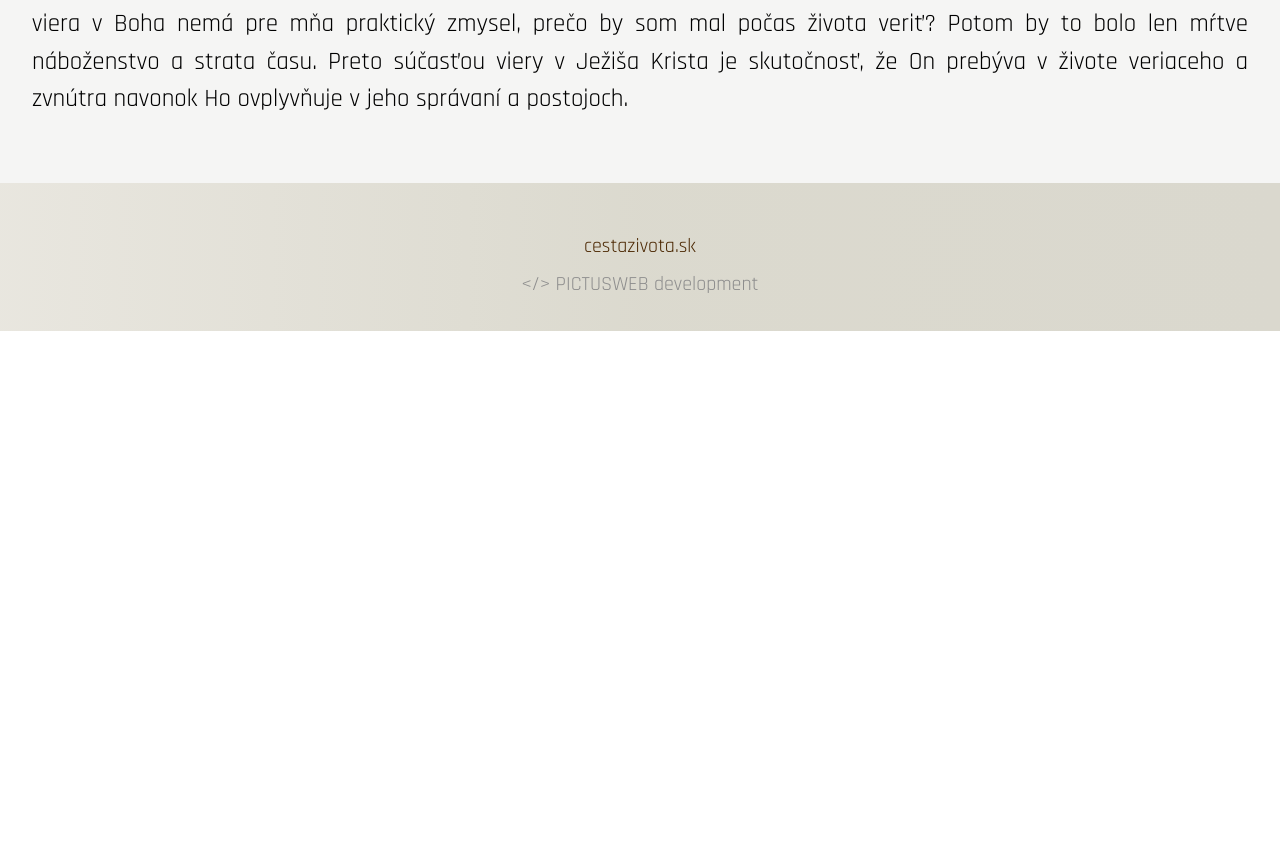
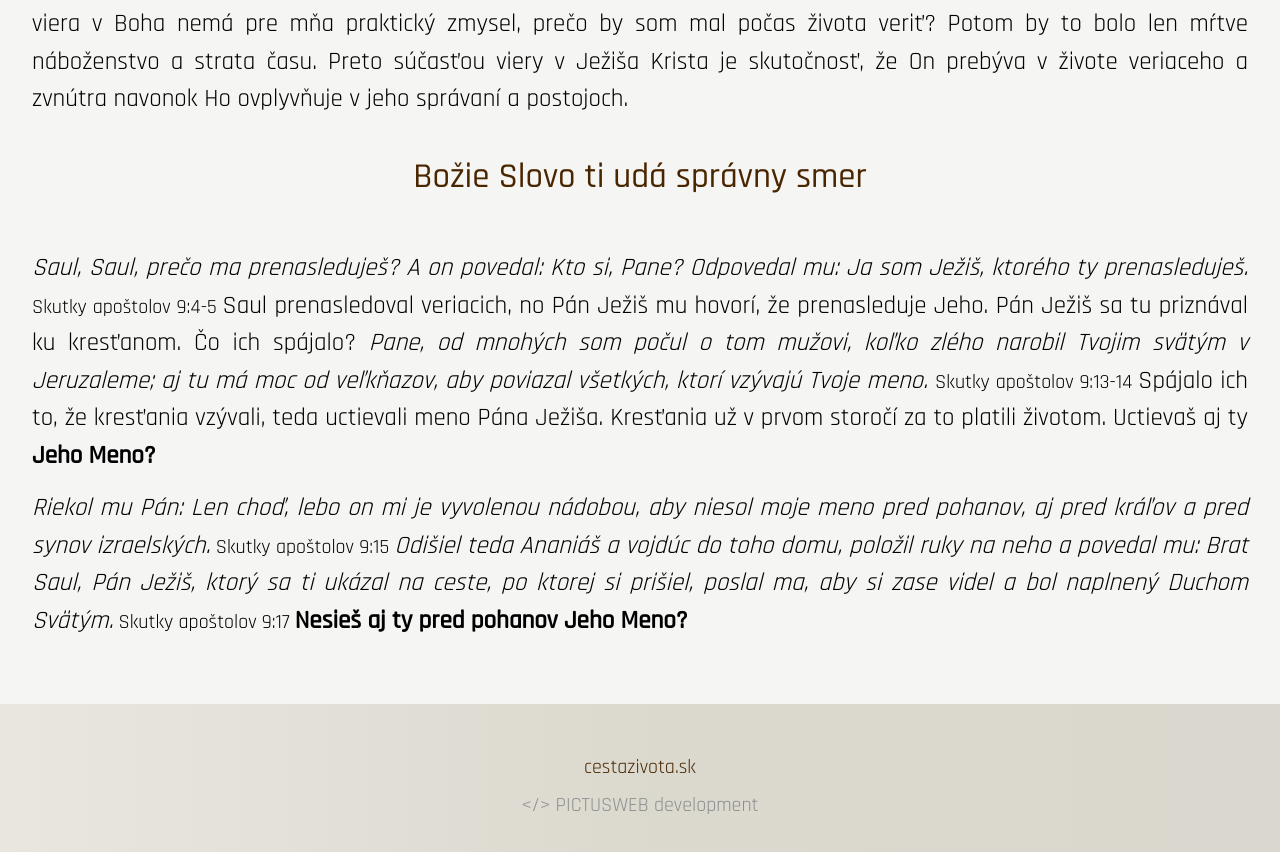
Before and after one commit to pkvarg/svedkovia.sk, a React (Vite) app: page / in a window 1280 px wide. Shown: the part 3390-4242 px from the top of the page. Before the commit the page ends 3721 px from the top, so only its background shows below. Built offline with nearby package versions, Linux system fonts and the light colour scheme.

Commit message:
22sep corrs

```diff
--- a/src/pages/Home.jsx
+++ b/src/pages/Home.jsx
@@ -105,7 +105,7 @@ const Home = () => {
           <span className='text-[20px]'> Matúš 24:14 </span>
           Keďže celý svet nepokryli ani tam prítomní apoštoli, ani Pavol
           apoštol, ani ostatní evanjelisti Novej Zmluvy, tento príkaz sa týka
-          všetkých, ktorí v Neho veria.
+          všetkých, ktorí v Neho veria, keďže koniec ešte neprišiel.
         </p>
         <p>
           Čo to znamená byť svedkom?
@@ -244,7 +244,55 @@ const Home = () => {
           skutočnosť, že On prebýva v živote veriaceho a zvnútra navonok Ho
           ovplyvňuje v jeho správaní a postojoch.
         </p>
+
+        <h1 className='text-brown3 text-center text-[35px] p-8'>
+          Božie Slovo ti udá správny smer
+        </h1>
+        <p>
+          <span className='italic'>
+            {' '}
+            Saul, Saul, prečo ma prenasleduješ? A on povedal: Kto si, Pane?
+            Odpovedal mu: Ja som Ježiš, ktorého ty prenasleduješ.{' '}
+          </span>
+          <span className='text-[20px]'> Skutky apoštolov 9:4-5 </span>
+          Saul prenasledoval veriacich, no Pán Ježiš mu hovorí, že prenasleduje
+          Jeho. Pán Ježiš sa tu priznával ku kresťanom. Čo ich spájalo?
+          <span className='italic'>
+            {' '}
+            Pane, od mnohých som počul o tom mužovi, koľko zlého narobil Tvojim
+            svätým v Jeruzaleme; aj tu má moc od veľkňazov, aby poviazal
+            všetkých, ktorí vzývajú Tvoje meno.{' '}
+          </span>
+          <span className='text-[20px]'> Skutky apoštolov 9:13-14 </span>
+          Spájalo ich to, že kresťania vzývali, teda uctievali meno Pána Ježiša.
+          Kresťania už v prvom storočí za to platili životom. Uctievaš aj ty
+          <span className='font-bold'> Jeho Meno? </span>
+        </p>
+        <p>
+          <span className='italic'>
+            {' '}
+            Riekol mu Pán: Len choď, lebo on mi je vyvolenou nádobou, aby niesol
+            moje meno pred pohanov, aj pred kráľov a pred synov izraelských.
+          </span>
+          <span className='text-[20px]'> Skutky apoštolov 9:15 </span>
+
+          <span className='italic'>
+            {' '}
+            Odišiel teda Ananiáš a vojdúc do toho domu, položil ruky na neho a
+            povedal mu: Brat Saul, Pán Ježiš, ktorý sa ti ukázal na ceste, po
+            ktorej si prišiel, poslal ma, aby si zase videl a bol naplnený
+            Duchom Svätým.
+          </span>
+          <span className='text-[20px]'> Skutky apoštolov 9:17 </span>
+          <span className='font-bold'>
+            {' '}
+            Nesieš aj ty pred pohanov Jeho Meno?{' '}
+          </span>
+        </p>
       </main>
+
+      <span className='italic'></span>
+      <span className='text-[20px]'></span>
       {/* <CookieConsent
         location='bottom'
         style={{
```
